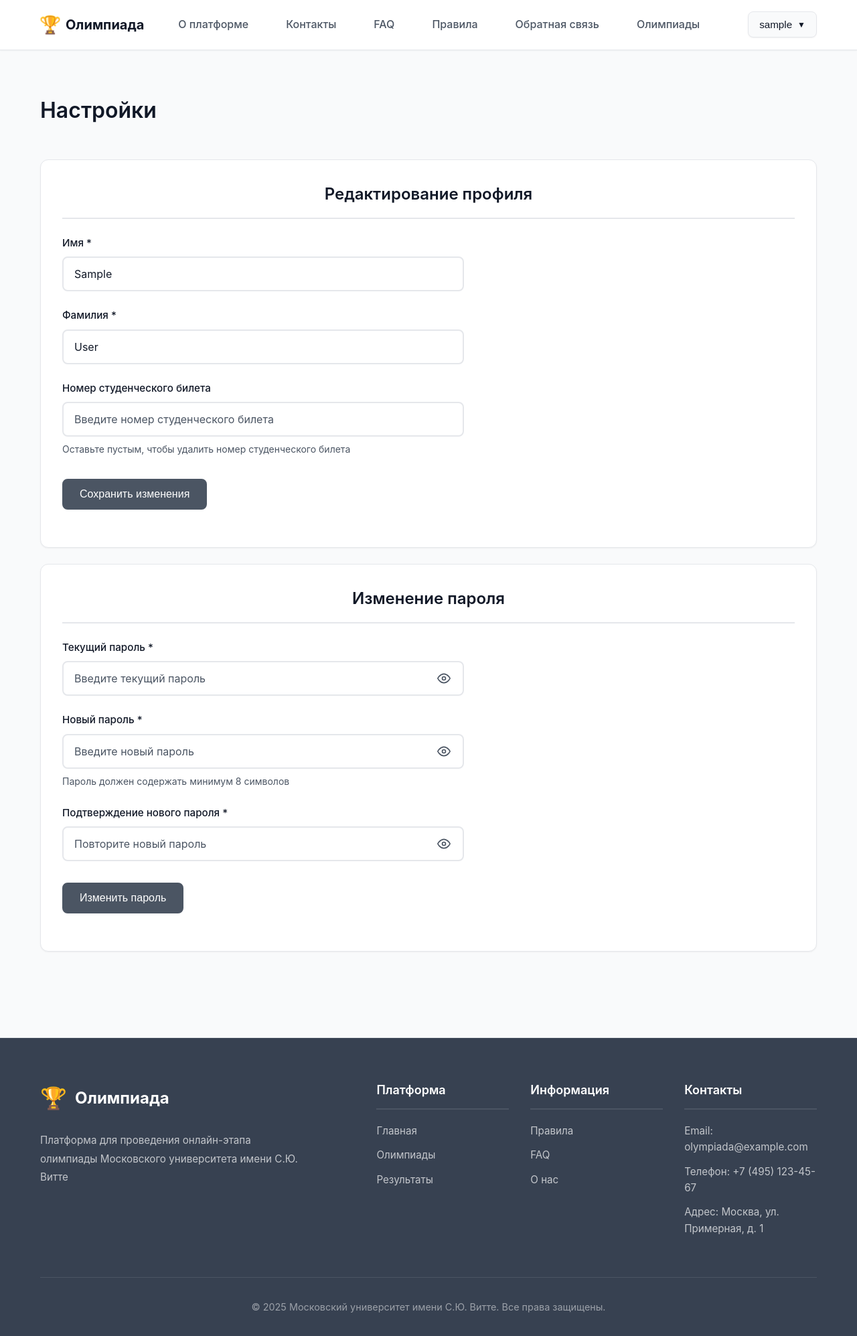
After one commit to olympiada123/olympiada, a Django app: page /settings/ in a window 1280 px wide. The commit adds this page. Shown: the whole page at 67% size. Run offline with Django 5.2, Linux system fonts and the light colour scheme; the visitor is signed in with stand-in values (Sample User, id 1).

Commit message:
Created profile settings page

```diff
--- a/app/static/css/style.css
+++ b/app/static/css/style.css
@@ -2678,6 +2678,11 @@ textarea.form-control {
     width: 100%;
 }
 
+.settings-form {
+    width: 100%;
+    max-width: 600px;
+}
+
 .form-group {
     margin-bottom: 1.5rem;
 }
--- a/app/templates/base.html
+++ b/app/templates/base.html
@@ -35,7 +35,7 @@
                                 <span class="dropdown-icon">👤</span>
                                 Личный кабинет
                             </a>
-                            <a href="/settings/" class="dropdown-item">
+                            <a href="{% url 'settings' %}" class="dropdown-item">
                                 <span class="dropdown-icon">⚙️</span>
                                 Настройки
                             </a>
--- a/app/templates/profile.html
+++ b/app/templates/profile.html
@@ -35,6 +35,12 @@
                                 <span class="profile-info-label">Дата регистрации</span>
                                 <span class="profile-info-value">{{ user.created_at|date:"d.m.Y" }}</span>
                             </div>
+                        </div>
+                        <div class="profile-info-actions">
+                            <a href="{% url 'settings' %}" class="btn btn-secondary btn-sm">
+                                <span class="btn-icon">✏️</span>
+                                Редактировать профиль
+                            </a>
                         </div>
                     </div>
                 </div>
--- /dev/null
+++ b/app/templates/settings.html
@@ -0,0 +1,161 @@
+{% extends 'base.html' %}
+
+{% block title %}Настройки - Олимпиада{% endblock %}
+
+{% block content %}
+<div class="container">
+    <div class="about-page">
+        <h1 class="about-page-title">Настройки</h1>
+
+        <section class="about-section">
+            <div class="detail-section-card">
+                <h2 class="section-title">Редактирование профиля</h2>
+                <form method="post" class="settings-form">
+                    {% csrf_token %}
+                    <input type="hidden" name="action" value="update_profile">
+
+                    <div class="form-group">
+                        <label for="id_first_name" class="form-label">Имя *</label>
+                        <input
+                            type="text"
+                            name="first_name"
+                            id="id_first_name"
+                            class="form-control"
+                            value="{{ user.first_name }}"
+                            required
+                            placeholder="Введите ваше имя"
+                        >
+                    </div>
+
+                    <div class="form-group">
+                        <label for="id_last_name" class="form-label">Фамилия *</label>
+                        <input
+                            type="text"
+                            name="last_name"
+                            id="id_last_name"
+                            class="form-control"
+                            value="{{ user.last_name }}"
+                            required
+                            placeholder="Введите вашу фамилию"
+                        >
+                    </div>
+
+                    <div class="form-group">
+                        <label for="id_student_id" class="form-label">Номер студенческого билета</label>
+                        <input
+                            type="text"
+                            name="student_id"
+                            id="id_student_id"
+                            class="form-control"
+                            value="{{ user.student_id|default:'' }}"
+                            placeholder="Введите номер студенческого билета"
+                        >
+                        <small class="form-help-text">Оставьте пустым, чтобы удалить номер студенческого билета</small>
+                    </div>
+
+                    <div class="form-group" style="margin-top: 2rem;">
+                        <button type="submit" class="btn btn-primary">
+                            Сохранить изменения
+                        </button>
+                    </div>
+                </form>
+            </div>
+
+            <div class="detail-section-card">
+                <h2 class="section-title">Изменение пароля</h2>
+                <form method="post" class="settings-form">
+                    {% csrf_token %}
+                    <input type="hidden" name="action" value="change_password">
+
+                    <div class="form-group">
+                        <label for="id_old_password" class="form-label">Текущий пароль *</label>
+                        <div class="password-input-wrapper">
+                            <input
+                                type="password"
+                                name="old_password"
+                                id="id_old_password"
+                                class="form-control"
+                                required
+                                placeholder="Введите текущий пароль"
+                                autocomplete="current-password"
+                            >
+                            <button type="button" class="password-toggle" aria-label="Показать пароль">
+                                <svg class="password-toggle-icon" width="20" height="20" viewBox="0 0 24 24" fill="none" stroke="currentColor" stroke-width="2" stroke-linecap="round" stroke-linejoin="round">
+                                    <path d="M1 12s4-8 11-8 11 8 11 8-4 8-11 8-11-8-11-8z"></path>
+                                    <circle cx="12" cy="12" r="3"></circle>
+                                </svg>
+                                <svg class="password-toggle-icon password-toggle-icon-hidden" width="20" height="20" viewBox="0 0 24 24" fill="none" stroke="currentColor" stroke-width="2" stroke-linecap="round" stroke-linejoin="round">
+                                    <path d="M17.94 17.94A10.07 10.07 0 0 1 12 20c-7 0-11-8-11-8a18.45 18.45 0 0 1 5.06-5.94M9.9 4.24A9.12 9.12 0 0 1 12 4c7 0 11 8 11 8a18.5 18.5 0 0 1-2.16 3.19m-6.72-1.07a3 3 0 1 1-4.24-4.24"></path>
+                                    <line x1="1" y1="1" x2="23" y2="23"></line>
+                                </svg>
+                            </button>
+                        </div>
+                    </div>
+
+                    <div class="form-group">
+                        <label for="id_new_password1" class="form-label">Новый пароль *</label>
+                        <div class="password-input-wrapper">
+                            <input
+                                type="password"
+                                name="new_password1"
+                                id="id_new_password1"
+                                class="form-control"
+                                required
+                                placeholder="Введите новый пароль"
+                                autocomplete="new-password"
+                            >
+                            <button type="button" class="password-toggle" aria-label="Показать пароль">
+                                <svg class="password-toggle-icon" width="20" height="20" viewBox="0 0 24 24" fill="none" stroke="currentColor" stroke-width="2" stroke-linecap="round" stroke-linejoin="round">
+                                    <path d="M1 12s4-8 11-8 11 8 11 8-4 8-11 8-11-8-11-8z"></path>
+                                    <circle cx="12" cy="12" r="3"></circle>
+                                </svg>
+                                <svg class="password-toggle-icon password-toggle-icon-hidden" width="20" height="20" viewBox="0 0 24 24" fill="none" stroke="currentColor" stroke-width="2" stroke-linecap="round" stroke-linejoin="round">
+                                    <path d="M17.94 17.94A10.07 10.07 0 0 1 12 20c-7 0-11-8-11-8a18.45 18.45 0 0 1 5.06-5.94M9.9 4.24A9.12 9.12 0 0 1 12 4c7 0 11 8 11 8a18.5 18.5 0 0 1-2.16 3.19m-6.72-1.07a3 3 0 1 1-4.24-4.24"></path>
+                                    <line x1="1" y1="1" x2="23" y2="23"></line>
+                                </svg>
+                            </button>
+                        </div>
+                        <small class="form-help-text">Пароль должен содержать минимум 8 символов</small>
+                    </div>
+
+                    <div class="form-group">
+                        <label for="id_new_password2" class="form-label">Подтверждение нового пароля *</label>
+                        <div class="password-input-wrapper">
+                            <input
+                                type="password"
+                                name="new_password2"
+                                id="id_new_password2"
+                                class="form-control"
+                                required
+                                placeholder="Повторите новый пароль"
+                                autocomplete="new-password"
+                            >
+                            <button type="button" class="password-toggle" aria-label="Показать пароль">
+                                <svg class="password-toggle-icon" width="20" height="20" viewBox="0 0 24 24" fill="none" stroke="currentColor" stroke-width="2" stroke-linecap="round" stroke-linejoin="round">
+                                    <path d="M1 12s4-8 11-8 11 8 11 8-4 8-11 8-11-8-11-8z"></path>
+                                    <circle cx="12" cy="12" r="3"></circle>
+                                </svg>
+                                <svg class="password-toggle-icon password-toggle-icon-hidden" width="20" height="20" viewBox="0 0 24 24" fill="none" stroke="currentColor" stroke-width="2" stroke-linecap="round" stroke-linejoin="round">
+                                    <path d="M17.94 17.94A10.07 10.07 0 0 1 12 20c-7 0-11-8-11-8a18.45 18.45 0 0 1 5.06-5.94M9.9 4.24A9.12 9.12 0 0 1 12 4c7 0 11 8 11 8a18.5 18.5 0 0 1-2.16 3.19m-6.72-1.07a3 3 0 1 1-4.24-4.24"></path>
+                                    <line x1="1" y1="1" x2="23" y2="23"></line>
+                                </svg>
+                            </button>
+                        </div>
+                    </div>
+
+                    <div class="form-group" style="margin-top: 2rem;">
+                        <button type="submit" class="btn btn-primary">
+                            Изменить пароль
+                        </button>
+                    </div>
+                </form>
+            </div>
+        </section>
+    </div>
+</div>
+{% endblock %}
+
+{% block extra_js %}
+{% load static %}
+<script src="{% static 'js/auth.js' %}"></script>
+{% endblock %}
--- a/app/urls.py
+++ b/app/urls.py
@@ -32,4 +32,5 @@ urlpatterns = [
     path('register/', views.register_view, name='register'),
     path('logout/', views.logout_view, name='logout'),
     path('profile/', views.profile_view, name='profile'),
+    path('settings/', views.settings_view, name='settings'),
 ]
--- a/app/views.py
+++ b/app/views.py
@@ -1,8 +1,10 @@
 from django.shortcuts import render, redirect, get_object_or_404
 from django.contrib import messages
-from django.contrib.auth import authenticate, login, logout
+from django.contrib.auth import authenticate, login, logout, update_session_auth_hash
 from django.contrib.auth.decorators import login_required
 from django.utils import timezone
+from django.contrib.auth.password_validation import validate_password
+from django.core.exceptions import ValidationError
 from .models import ContactForm, Olympiad, Subject, CustomUser, StudentRegistration
 
 
@@ -282,3 +284,76 @@ def profile_view(request):
     }
 
     return render(request, 'profile.html', context)
+
+
+@login_required
+def settings_view(request):
+    """
+    Отображает страницу настроек пользователя и обрабатывает изменения.
+
+    Args:
+        request: HTTP запрос. Может содержать POST данные для обновления профиля.
+
+    Returns:
+        HttpResponse: Рендеринг шаблона settings.html или редирект на страницу настроек.
+    """
+    user = request.user
+
+    if request.method == 'POST':
+        action = request.POST.get('action')
+
+        if action == 'update_profile':
+            first_name = request.POST.get('first_name', '').strip()
+            last_name = request.POST.get('last_name', '').strip()
+            student_id = request.POST.get('student_id', '').strip()
+
+            if first_name:
+                user.first_name = first_name
+            if last_name:
+                user.last_name = last_name
+            if student_id:
+                if CustomUser.objects.filter(student_id=student_id).exclude(id=user.id).exists():
+                    messages.error(request, 'Студенческий билет с таким номером уже используется.')
+                else:
+                    user.student_id = student_id
+            else:
+                user.student_id = None
+
+            user.save()
+            messages.success(request, 'Профиль успешно обновлен.')
+            return redirect('settings')
+
+        elif action == 'change_password':
+            old_password = request.POST.get('old_password')
+            new_password1 = request.POST.get('new_password1')
+            new_password2 = request.POST.get('new_password2')
+
+            if not old_password or not new_password1 or not new_password2:
+                messages.error(request, 'Пожалуйста, заполните все поля.')
+                return redirect('settings')
+
+            if not user.check_password(old_password):
+                messages.error(request, 'Неверный текущий пароль.')
+                return redirect('settings')
+
+            if new_password1 != new_password2:
+                messages.error(request, 'Новые пароли не совпадают.')
+                return redirect('settings')
+
+            try:
+                validate_password(new_password1, user)
+            except ValidationError as e:
+                messages.error(request, '; '.join(e.messages))
+                return redirect('settings')
+
+            user.set_password(new_password1)
+            user.save()
+            update_session_auth_hash(request, user)
+            messages.success(request, 'Пароль успешно изменен.')
+            return redirect('settings')
+
+    context = {
+        'user': user,
+    }
+
+    return render(request, 'settings.html', context)
```
Also changed, not shown: other parts of app/static/css/style.css (+39 -0 lines).
